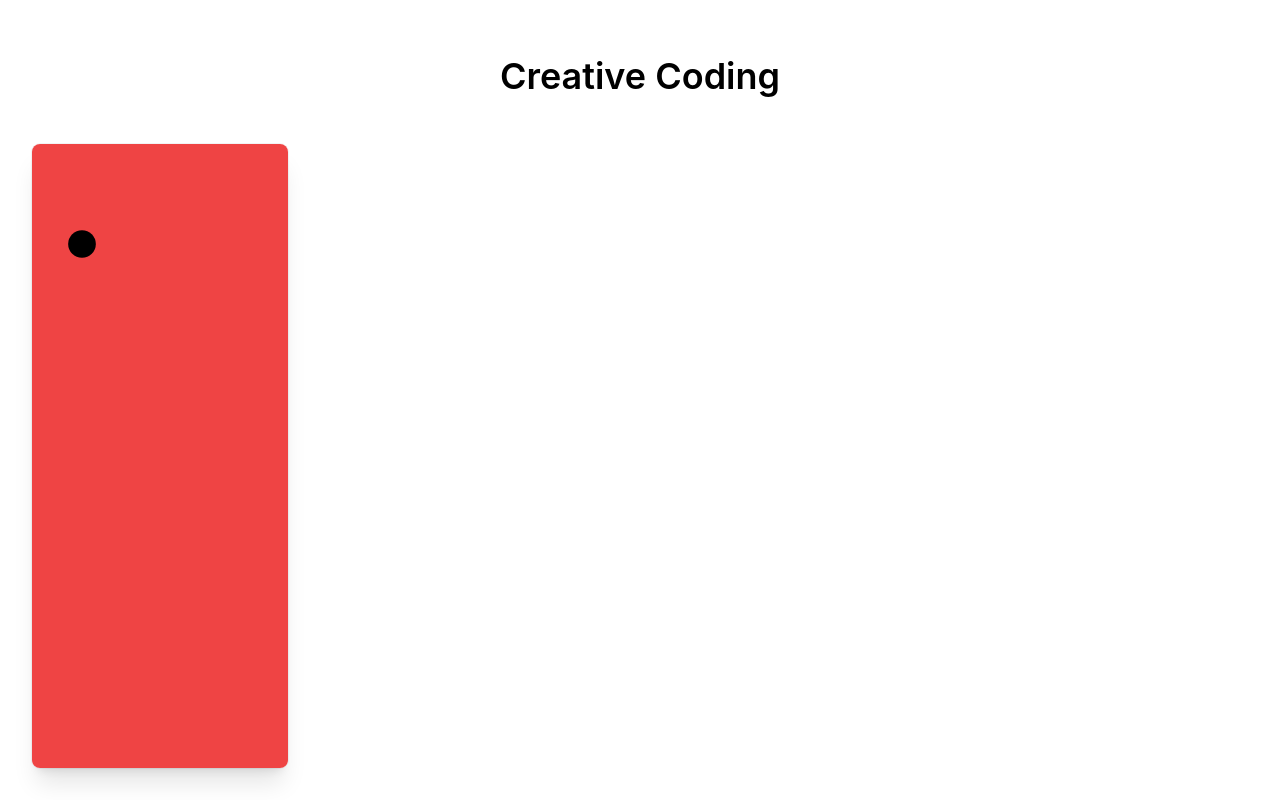
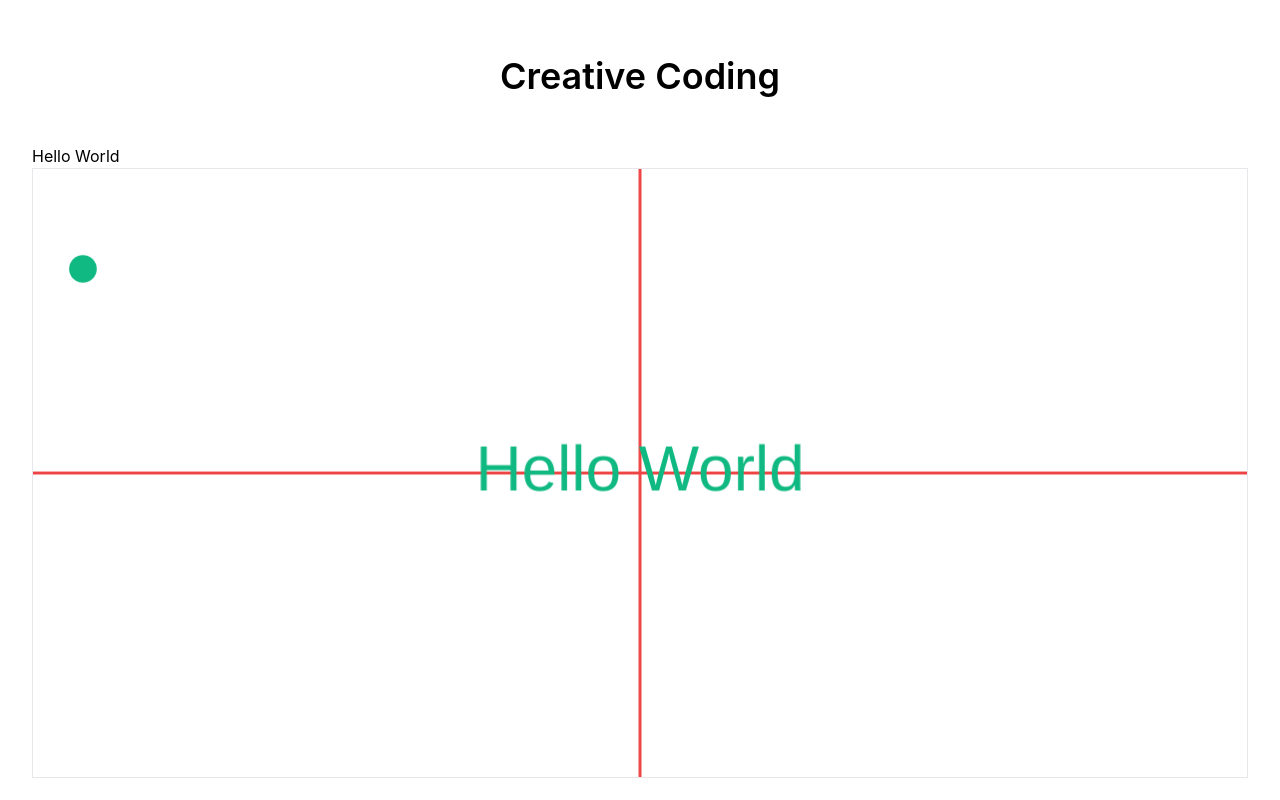
Before and after one commit to oskery/creative-coding, a Next.js app: page / in a window 1280 px wide. Built offline with nearby package versions, Linux system fonts and the light colour scheme.

Commit message:
Add some drawing functions

```diff
--- a/components/organisms/Canvas.tsx
+++ b/components/organisms/Canvas.tsx
@@ -1,15 +1,21 @@
 import { useCanvas } from "../../hooks";
+import { clsx } from "clsx";
+import { forwardRef } from "react";
 
 type Props = {
-  draw: (ctx: CanvasRenderingContext2D, frameCount: number) => void;
   className?: string;
 };
 
-export const Canvas: React.FC<Props> = (props) => {
-  const { draw, ...rest } = props;
-  const canvasRef = useCanvas(draw);
+const Canvas = forwardRef<HTMLCanvasElement, Props>((props, ref) => {
+  return (
+    <canvas
+      {...props}
+      ref={ref}
+      className={clsx(props?.className, "h-full w-full border")}
+    />
+  );
+});
 
-  return <canvas ref={canvasRef} {...rest} />;
-};
+Canvas.displayName = "Canvas";
 
-export default Canvas;
+export { Canvas };
--- a/hooks/useCanvas.ts
+++ b/hooks/useCanvas.ts
@@ -1,11 +1,13 @@
 import { useRef, useEffect } from "react";
+import colors from "tailwindcss/colors";
 
-export function useCanvas(draw: any) {
+type DrawFunction = (ctx: CanvasRenderingContext2D, frameCount: number) => void;
+export function useCanvas(drawFunctions: DrawFunction[]) {
   const canvasRef = useRef<HTMLCanvasElement>(null);
 
   useEffect(() => {
     const canvas = canvasRef?.current;
-    const context = canvas?.getContext("2d");
+    const ctx = canvas?.getContext("2d");
     let frameCount = 0;
     let animationFrameId: number;
     var rect = canvas?.getBoundingClientRect();
@@ -15,7 +17,16 @@ export function useCanvas(draw: any) {
     }
     const render = () => {
       frameCount++;
-      draw(context, frameCount);
+
+      if (ctx) {
+        ctx.clearRect(0, 0, ctx.canvas.width, ctx.canvas.height);
+        ctx.fillStyle = colors.emerald[500];
+        ctx.lineCap = "round";
+        ctx.font = "64px Helvetica";
+        ctx.lineWidth = 3;
+        ctx.strokeStyle = colors.red[500];
+        drawFunctions.map((draw) => draw(ctx, frameCount));
+      }
       animationFrameId = window.requestAnimationFrame(render);
     };
     render();
@@ -23,7 +34,7 @@ export function useCanvas(draw: any) {
     return () => {
       window.cancelAnimationFrame(animationFrameId);
     };
-  }, [draw]);
+  }, [drawFunctions]);
 
   return canvasRef;
 }
--- a/pages/index.tsx
+++ b/pages/index.tsx
@@ -1,14 +1,36 @@
 import Head from "next/head";
 import { Canvas, Card, H1 } from "../components";
+import { useCanvas } from "../hooks";
+import { useState } from "react";
 
 export default function Home() {
-  const draw = (ctx: CanvasRenderingContext2D, frameCount: number) => {
-    ctx.clearRect(0, 0, ctx.canvas.width, ctx.canvas.height);
-    ctx.fillStyle = "#000000";
+  const [text, setText] = useState("Hello World");
+
+  function drawCircle(ctx: CanvasRenderingContext2D, frameCount: number) {
     ctx.beginPath();
     ctx.arc(50, 100, 20 * Math.sin(frameCount * 0.05) ** 2, 0, 2 * Math.PI);
     ctx.fill();
-  };
+  }
+
+  function drawText(ctx: CanvasRenderingContext2D, frameCount: number) {
+    ctx.textAlign = "center";
+    ctx.textBaseline = "middle";
+    ctx.fillText(text, ctx.canvas.width / 2, ctx.canvas.height / 2);
+  }
+
+  function drawLine(ctx: CanvasRenderingContext2D, frameCount: number) {
+    ctx.beginPath();
+    ctx.moveTo(ctx.canvas.width / 2, 0);
+    ctx.lineTo(ctx.canvas.width / 2, ctx.canvas.height);
+    ctx.stroke();
+
+    ctx.beginPath();
+    ctx.moveTo(0, ctx.canvas.height / 2);
+    ctx.lineTo(ctx.canvas.width, ctx.canvas.height / 2);
+    ctx.stroke();
+  }
+
+  const canvasRef = useCanvas([drawCircle, drawLine, drawText]);
 
   return (
     <>
@@ -19,13 +41,9 @@ export default function Home() {
       </Head>
 
       <H1 className="text-center">Creative Coding</H1>
-      <div className="grid sm:grid-cols-4">
-        <Card className="relative overflow-hidden w-64">
-          <Canvas
-            className="h-full bg-red-500 inset-0 absolute"
-            draw={draw}
-          ></Canvas>
-        </Card>
+      <input value={text} onChange={(e) => setText(e.target.value)} />
+      <div className="grid">
+        <Canvas ref={canvasRef} />
       </div>
     </>
   );
```
